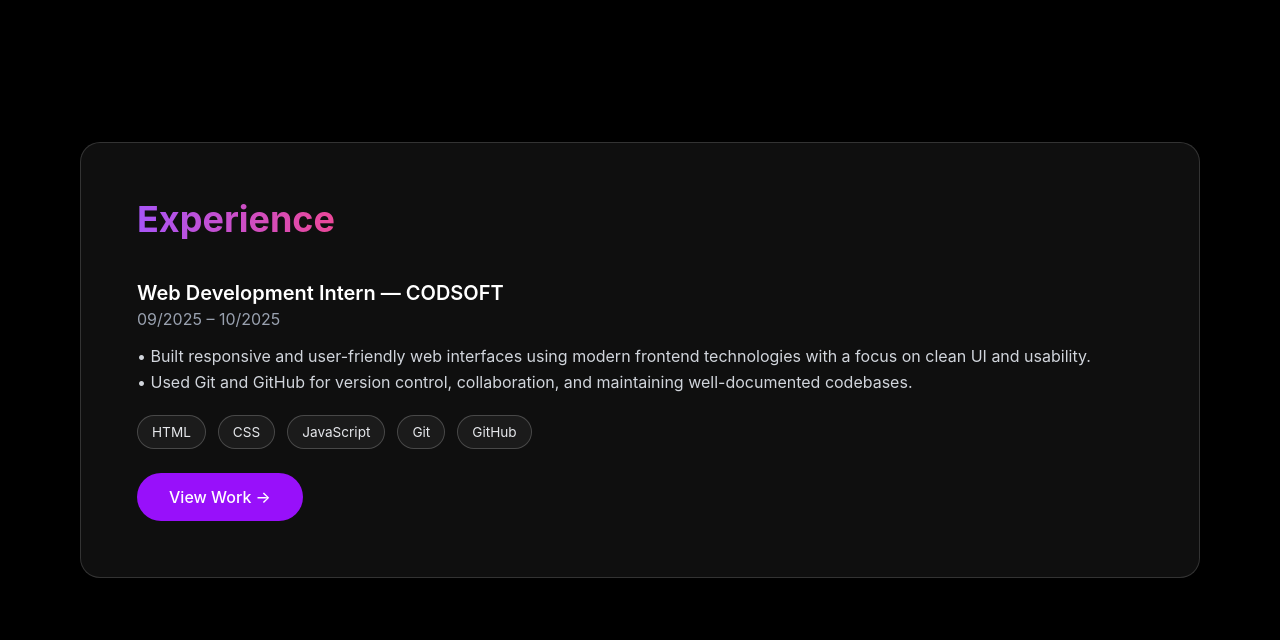
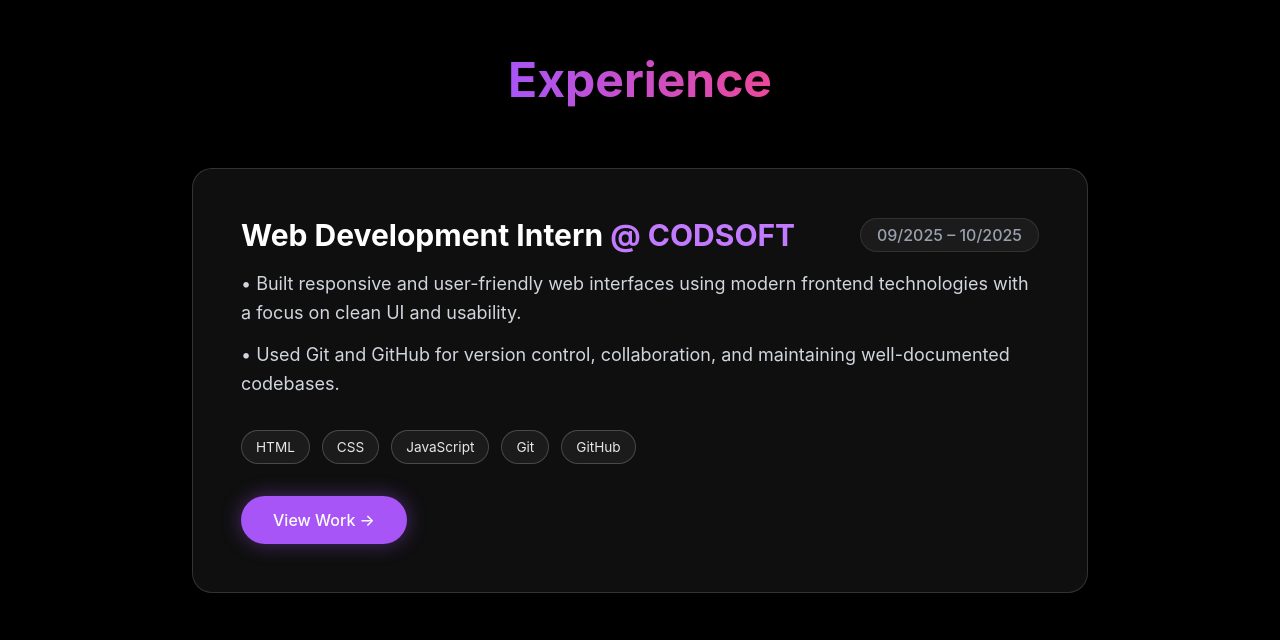
Before and after one commit to Srakeshvarma12/rakesh-portfolio, a React (Vite) app: page / in a window 1280 px wide. Shown: the part 1640-2280 px from the top of the page. Built offline with nearby package versions, Linux system fonts and the light colour scheme.

Commit message:
Add stacked scroll animation for Experience section

```diff
--- a/src/components/Experience.jsx
+++ b/src/components/Experience.jsx
@@ -1,54 +1,99 @@
 import { motion } from "framer-motion";
+
+const experiences = [
+  {
+    role: "Web Development Intern",
+    company: "CODSOFT",
+    duration: "09/2025 – 10/2025",
+    description: [
+      "Built responsive and user-friendly web interfaces using modern frontend technologies with a focus on clean UI and usability.",
+      "Used Git and GitHub for version control, collaboration, and maintaining well-documented codebases."
+    ],
+    tech: ["HTML", "CSS", "JavaScript", "Git", "GitHub"],
+    link: "https://srakeshvarma12.github.io/CODSOFT/",
+  },
+  // You can add more experience objects here in the future
+];
 
 export default function Experience() {
   return (
-    <motion.section
-      id="experience"
-      className="min-h-screen flex items-center justify-center px-6"
-      initial={{ opacity: 0 }}
-      whileInView={{ opacity: 1 }}
-      viewport={{ once: false, amount: 0.2 }}
-      transition={{ duration: 0.8, ease: "easeOut" }}
+    <section id="experience" className="min-h-screen py-24 px-6 relative">
+      <div className="max-w-4xl mx-auto">
+
+        {/* Title Section */}
+        <motion.div
+          initial={{ opacity: 0, y: -20 }}
+          whileInView={{ opacity: 1, y: 0 }}
+          transition={{ duration: 0.8 }}
+          className="mb-16 text-center"
         >
-      <div className="relative z-10 max-w-6xl w-full glass p-10 md:p-14">
-        <h2 className="text-3xl md:text-4xl font-bold mb-10">
+          <h2 className="text-4xl md:text-5xl font-bold mb-6">
             <span className="gradient-text">Experience</span>
           </h2>
+        </motion.div>
 
-        <div className="space-y-6 text-gray-300">
-          <div>
-            <h3 className="text-xl font-semibold text-white">
-              Web Development Intern — CODSOFT
+        {/* Stacked Cards Container */}
+        <div className="flex flex-col pb-24">
+          {experiences.map((exp, index) => (
+            <motion.div
+              key={index}
+              initial={{ opacity: 0, y: 50 }}
+              whileInView={{ opacity: 1, y: 0 }}
+              viewport={{ once: true, margin: "-50px" }}
+              transition={{ duration: 0.6, delay: index * 0.1 }}
+              // STICKY LOGIC:
+              style={{ top: `calc(6rem + ${index * 20}px)` }}
+              className="sticky mb-12 last:mb-0"
+            >
+              <div className="glass p-8 md:p-12 w-full transition-transform duration-300">
+
+                <div className="flex flex-col md:flex-row md:items-center justify-between mb-4 gap-2">
+                  <h3 className="text-2xl md:text-3xl font-bold text-white">
+                    {exp.role} <span className="text-purple-400">@ {exp.company}</span>
                   </h3>
-            <p className="text-gray-400">09/2025 – 10/2025</p>
-
-            <p className="mt-3 leading-relaxed">
-              • Built responsive and user-friendly web interfaces using modern
-              frontend technologies with a focus on clean UI and usability.
-              <br />
-              • Used Git and GitHub for version control, collaboration, and
-              maintaining well-documented codebases.
-            </p>
-
-            <div className="flex flex-wrap gap-3 mt-5">
-              <span className="tech-pill">HTML</span>
-              <span className="tech-pill">CSS</span>
-              <span className="tech-pill">JavaScript</span>
-              <span className="tech-pill">Git</span>
-              <span className="tech-pill">GitHub</span>
+                  <span className="text-gray-400 font-medium whitespace-nowrap bg-white/5 px-4 py-1 rounded-full border border-white/10">
+                    {exp.duration}
+                  </span>
                 </div>
 
+                <div className="text-gray-300 leading-relaxed mb-8 space-y-3 text-lg">
+                  {exp.description.map((point, i) => (
+                    <p key={i}>• {point}</p>
+                  ))}
+                </div>
+
+                {/* Tech Stack Pills */}
+                <div className="flex flex-wrap gap-3 mb-8">
+                  {exp.tech.map((tech) => (
+                    <span key={tech} className="tech-pill">
+                      {tech}
+                    </span>
+                  ))}
+                </div>
+
+                {/* View Work Button */}
+                {exp.link && (
                   <a
-              href="https://srakeshvarma12.github.io/CODSOFT/"
+                    href={exp.link}
                     target="_blank"
                     rel="noopener noreferrer"
-              className="inline-flex items-center gap-2 mt-6 px-8 py-3 rounded-full bg-purple-600 text-white font-medium hover:bg-purple-700 transition"
+                    className="
+                      inline-flex items-center gap-2
+                      px-8 py-3 rounded-full
+                      bg-[#a855f7] hover:bg-[#9333ea]
+                      transition text-white font-medium
+                      shadow-[0_0_20px_rgba(168,85,247,0.4)]
+                      hover:shadow-[0_0_30px_rgba(168,85,247,0.6)]
+                    "
                   >
                     View Work →
                   </a>
+                )}
+              </div>
+            </motion.div>
+          ))}
         </div>
       </div>
-      </div>
-    </motion.section>
+    </section>
   );
 }
```
Lines whose indentation alone changed are shown as unchanged.
